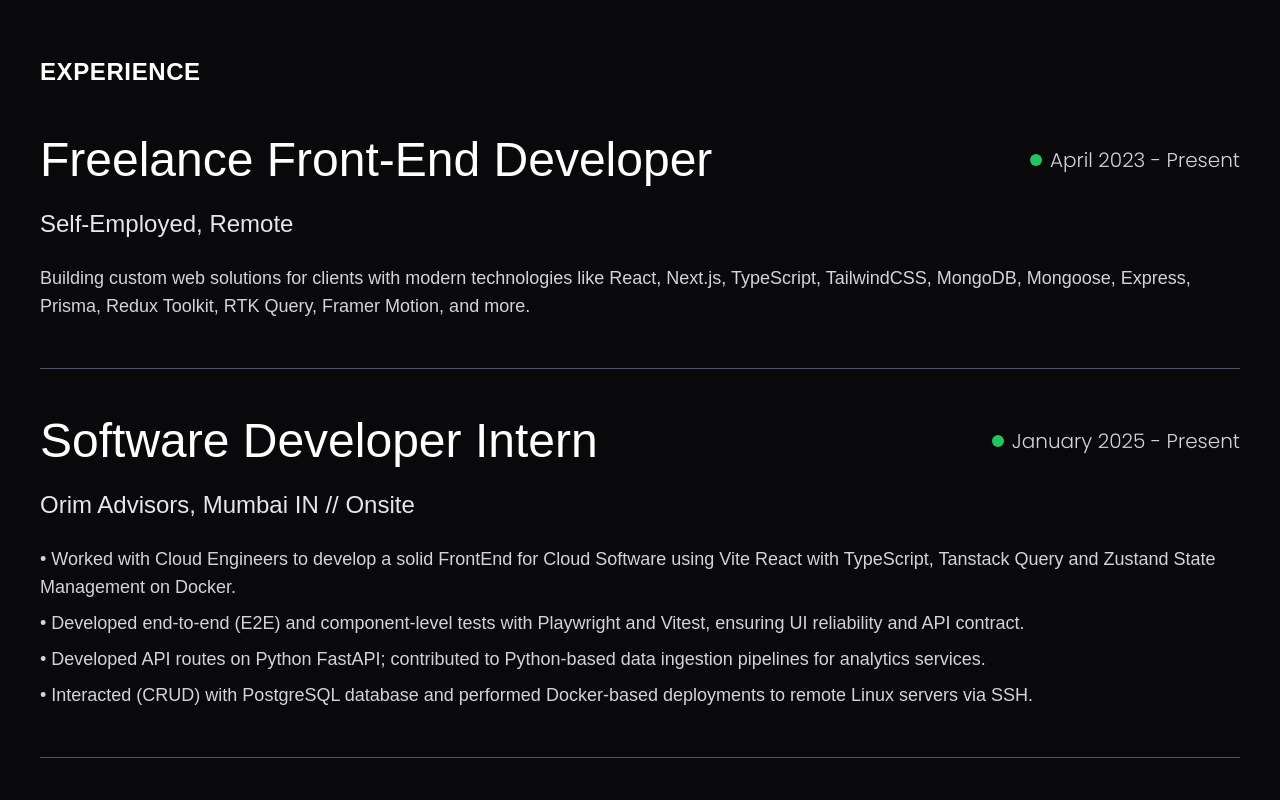
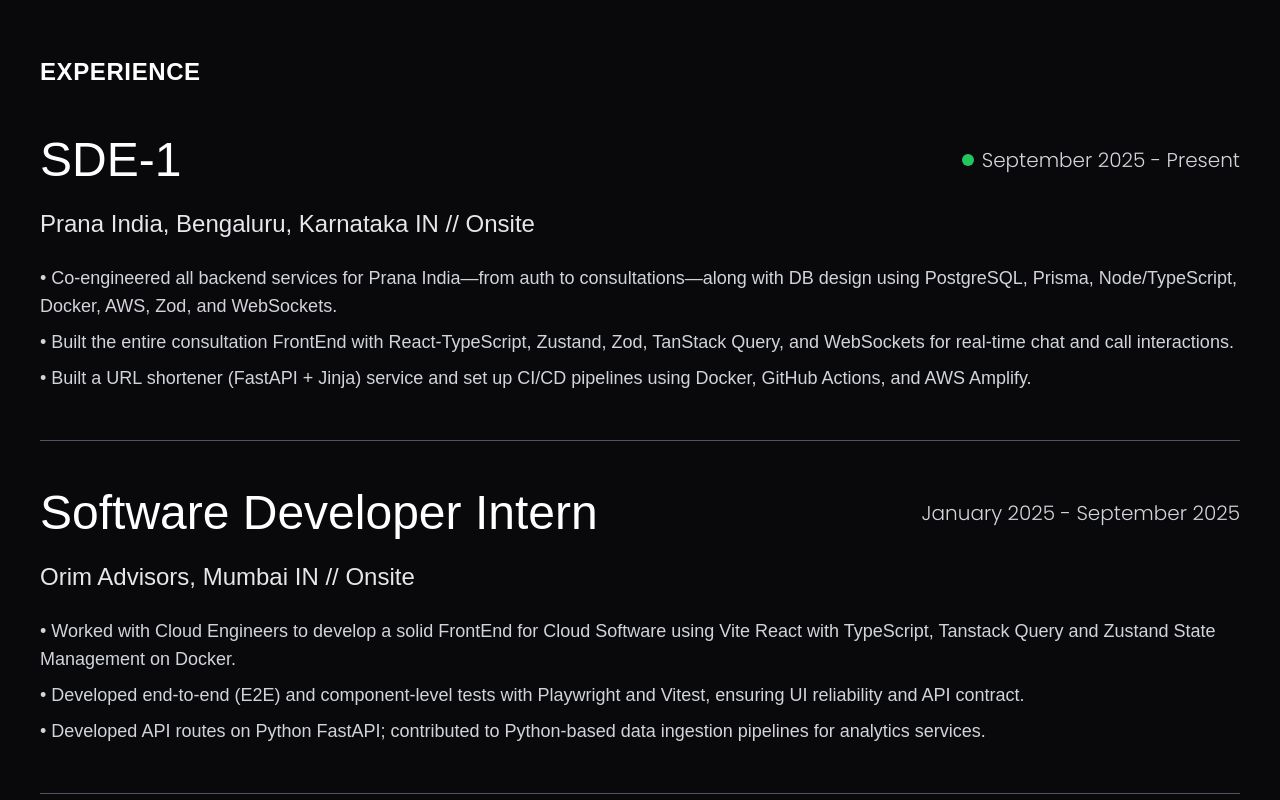
Before and after one commit to pr4th4meshh/p4-portfolio, a React (Vite) app: page / in a window 1280 px wide. Shown: the part 2500-3300 px from the top of the page. Built offline with nearby package versions, Linux system fonts and the light colour scheme.

Commit message:
update: add recent position experience

```diff
--- a/src/components/Experience.jsx
+++ b/src/components/Experience.jsx
@@ -1,20 +1,22 @@
 const experiences = [
   {
-    title: "Freelance Front-End Developer",
-    company: "Self-Employed, Remote",
-    period: "April 2023 - Present",
-    description:
-      "Building custom web solutions for clients with modern technologies like React, Next.js, TypeScript, TailwindCSS, MongoDB, Mongoose, Express, Prisma, Redux Toolkit, RTK Query, Framer Motion, and more.",
+    title: "SDE-1",
+    company: "Prana India, Bengaluru, Karnataka IN // Onsite",
+    period: "September 2025 - Present",
+    description: [
+      "Co-engineered all backend services for Prana India—from auth to consultations—along with DB design using PostgreSQL, Prisma, Node/TypeScript, Docker, AWS, Zod, and WebSockets.",
+      "Built the entire consultation FrontEnd with React-TypeScript, Zustand, Zod, TanStack Query, and WebSockets for real-time chat and call interactions.",
+      "Built a URL shortener (FastAPI + Jinja) service and set up CI/CD pipelines using Docker, GitHub Actions, and AWS Amplify.",
+    ],
   },
   {
     title: "Software Developer Intern",
     company: "Orim Advisors, Mumbai IN // Onsite",
-    period: "January 2025 - Present",
+    period: "January 2025 - September 2025",
     description: [
       "Worked with Cloud Engineers to develop a solid FrontEnd for Cloud Software using Vite React with TypeScript, Tanstack Query and Zustand State Management on Docker.",
       "Developed end-to-end (E2E) and component-level tests with Playwright and Vitest, ensuring UI reliability and API contract.",
       "Developed API routes on Python FastAPI; contributed to Python-based data ingestion pipelines for analytics services.",
-      "Interacted (CRUD) with PostgreSQL database and performed Docker-based deployments to remote Linux servers via SSH.",
     ],
   },
   {
@@ -27,6 +29,13 @@
       "Engineered scalable UI and APIs for a Web3 app using Bun and Elysia, enhancing real-time performance.",
       "Designed and built an end-to-end multi-restaurant management platform, covering admin control, customer reservations, live updates and food delivery using Next.js and Node.js.",
     ],
+  },
+  {
+    title: "Freelance Front-End Developer",
+    company: "Self-Employed, Remote",
+    period: "April 2023 - Present",
+    description:
+      "Building custom web solutions for clients with modern technologies like React, Next.js, TypeScript, TailwindCSS, MongoDB, Mongoose, Express, Prisma, Redux Toolkit, RTK Query, Framer Motion, and more.",
   },
 ]
 
--- a/src/components/TechStack.jsx
+++ b/src/components/TechStack.jsx
@@ -126,7 +126,7 @@
           {skills.map(({ label, Icon }, index) => (
             <div
               key={index}
-              className="flex flex-col items-center justify-center space-y-2 group hover:scale-105 transition-transform duration-300"
+              className="flex flex-col items-center justify-center space-y-2 group transition-transform duration-300"
             >
               <div className="w-16 h-16 md:w-20 md:h-20 flex items-center justify-center bg-transparent fill-white opacity-50 rounded-xl p-3 shadow-md">
                 <Icon className="w-full h-full text-primary" />
```
